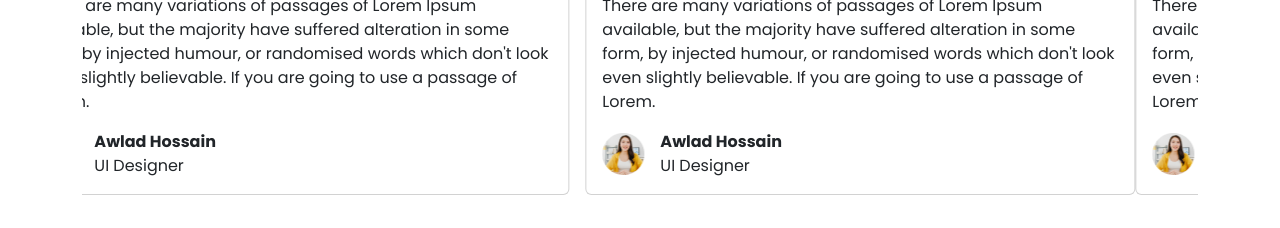
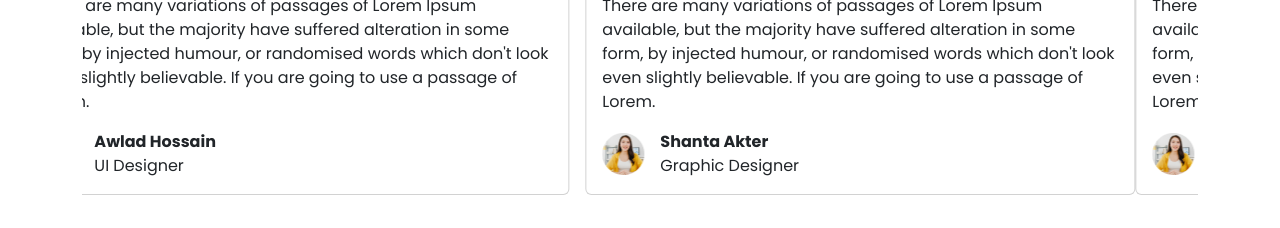
Before and after one commit to mdsadekulislamsohan/online-class, a plain HTML site: page index.html in a window 1280 px wide. Shown: the part 3360-3588 px from the top of the page. Drawn offline with nearby package versions, Linux system fonts and the light colour scheme.

Commit message:
student feedback

```diff
--- a/index.html
+++ b/index.html
@@ -425,8 +425,8 @@
                                   <div class="d-flex align-items-center">
                                     <img src="images/student/student-6.png" alt="">
                                     <div class="ps-3">
-                                      <p class="mb-0 fs-6 fw-bold">Awlad Hossain</p>
-                                      <p class="mb-0 fw-light">UI Designer</p>
+                                      <p class="mb-0 fs-6 fw-bold">Shanta Akter</p>
+                                      <p class="mb-0 fw-light">Graphic Designer</p>
                                     </div>
                                   </div>
                                 </div>
@@ -457,8 +457,8 @@
                                   <div class="d-flex align-items-center">
                                     <img src="images/student/student-6.png" alt="">
                                     <div class="ps-3">
-                                      <p class="mb-0 fs-6 fw-bold">Awlad Hossain</p>
-                                      <p class="mb-0 fw-light">UI Designer</p>
+                                      <p class="mb-0 fs-6 fw-bold">Shanta Akter</p>
+                                      <p class="mb-0 fw-light">Graphic Designer</p>
                                     </div>
                                   </div>
                                 </div>
```
